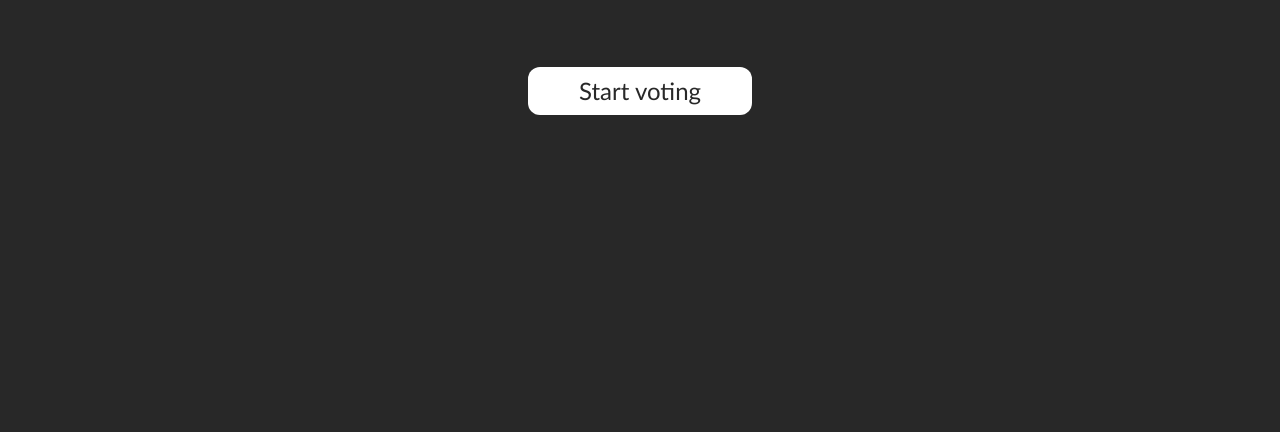
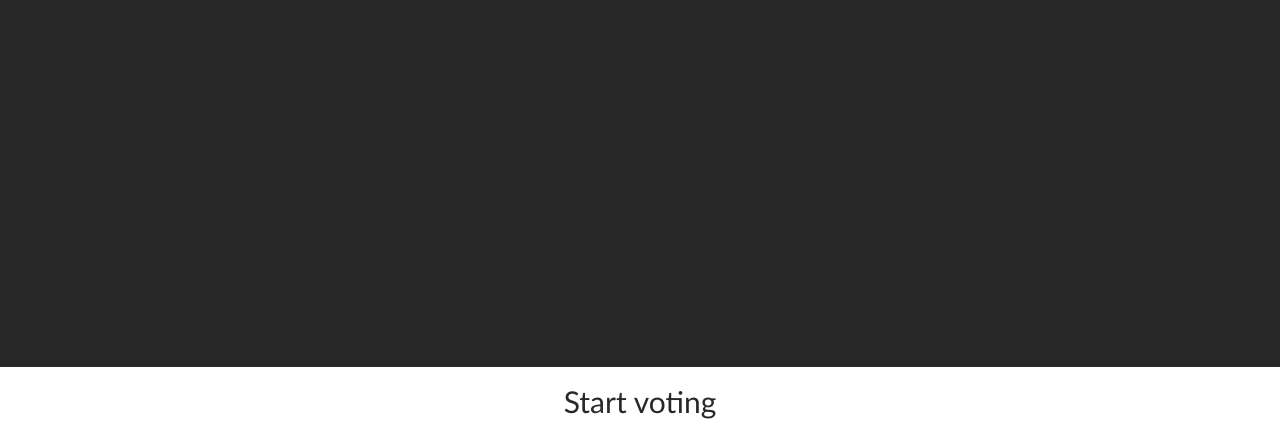
Before and after one commit to Vandammecasper/MVPvote, a Vue app in the folder packages/web/: page /creator/qr/1 in a window 1280 px wide. Shown: the part 365-797 px from the top of the page. Built offline with nearby package versions, Linux system fonts and the light colour scheme.

Commit message:
fixing visual qr

```diff
--- a/packages/web/src/views/creator/qr.vue
+++ b/packages/web/src/views/creator/qr.vue
@@ -16,6 +16,6 @@ const code = router.currentRoute.value.params.code
     </div>
     <p className="font-gill text-secondary text-center text-3xl mt-8">Teammates joined:</p>
     <p className="font-gill text-secondary text-center text-4xl mt-2">0</p>
-    <button className="bg-secondary justify-self-center text-primary w-56 text-2xl font-gill rounded-xl mt-16 p-2">Start voting</button>
+    <button className="bg-secondary justify-self-center text-primary text-3xl font-gill fixed bottom-0 w-screen py-4">Start voting</button>
   </div>
 </template>
```
